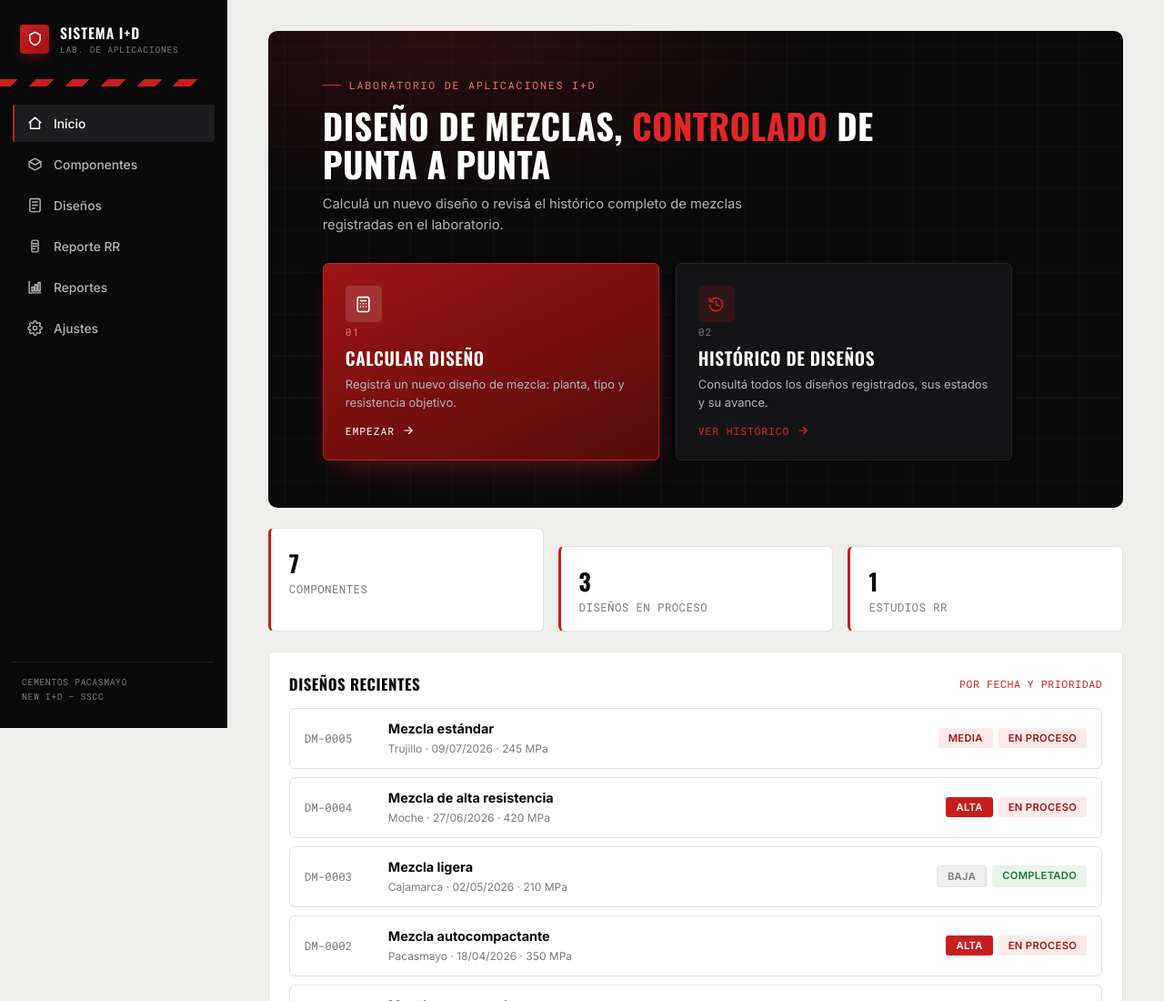
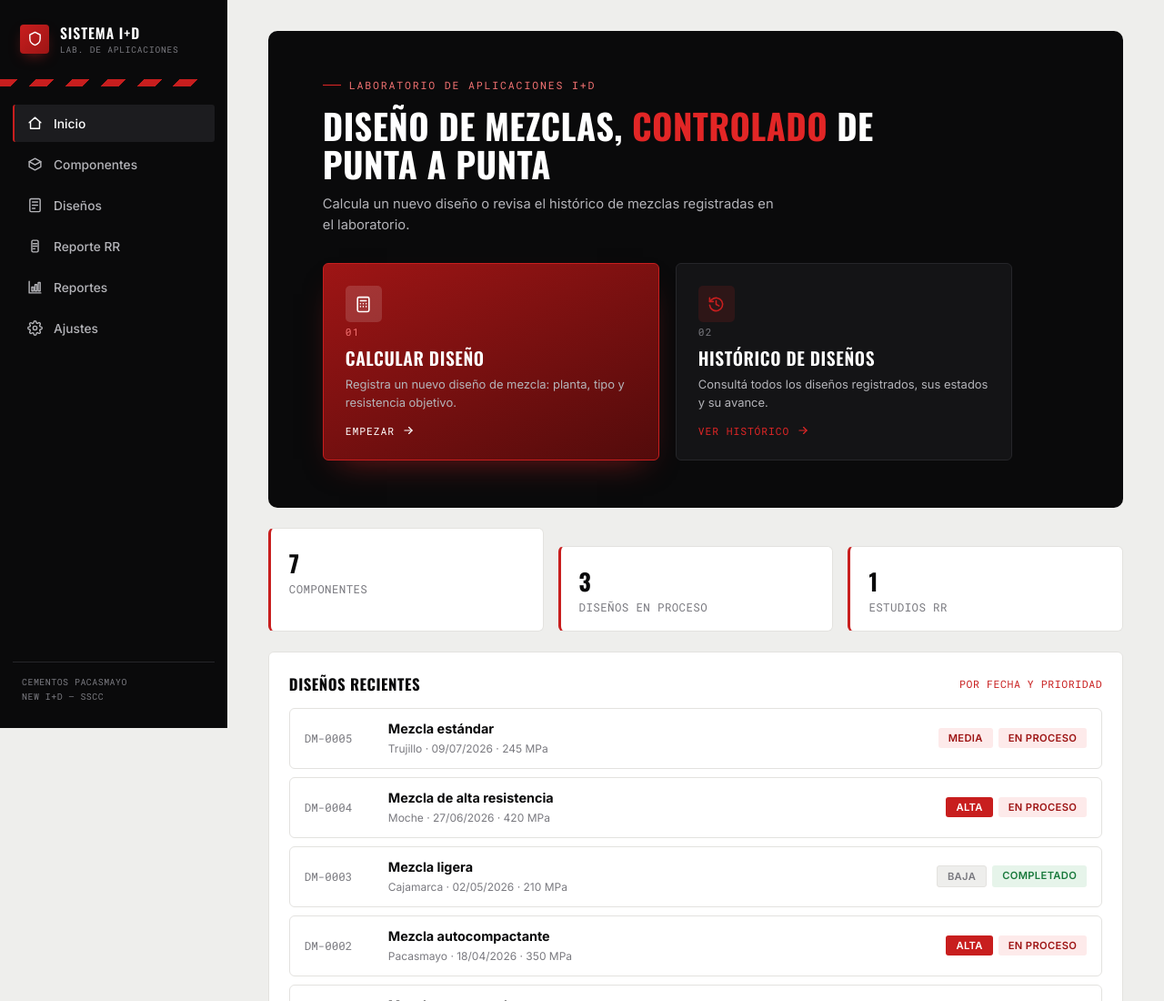
Before and after one commit to Fiorela934985/Sistema-I-D, a plain HTML site: page index.html in a window 1280 px wide. Shown: the top 1100 px of the page at 91% size. Drawn offline with nearby package versions, Linux system fonts and the light colour scheme.

Commit message:
Update index.html

```diff
--- a/index.html
+++ b/index.html
@@ -345,16 +345,16 @@
     <!-- INICIO -->
     <section id="panel-inicio" class="panel active">
       <div class="hero-box">
-        <div class="bg-grid"></div>
+        <div class=""></div>
         <span class="eyebrow-badge">Laboratorio de Aplicaciones I+D</span>
         <h1>Diseño de mezclas, <em>controlado</em> de punta a punta</h1>
-        <p class="lead">Calculá un nuevo diseño o revisá el histórico completo de mezclas registradas en el laboratorio.</p>
+        <p class="lead">Calcula un nuevo diseño o revisa el histórico de mezclas registradas en el laboratorio.</p>
         <div class="cta-row">
           <button class="cta-card cta-primary" id="btn-calcular">
             <span class="cta-icon"><svg viewBox="0 0 24 24" fill="none" stroke="#fff" stroke-width="2" stroke-linecap="round" stroke-linejoin="round"><rect x="4" y="2" width="16" height="20" rx="2"/><line x1="8" y1="7" x2="16" y2="7"/><line x1="8" y1="11" x2="8" y2="11.01"/><line x1="12" y1="11" x2="12" y2="11.01"/><line x1="16" y1="11" x2="16" y2="11.01"/><line x1="8" y1="15" x2="8" y2="15.01"/><line x1="12" y1="15" x2="12" y2="15.01"/><line x1="16" y1="15" x2="16" y2="15.01"/></svg></span>
             <span class="num">01</span>
             <h3>Calcular Diseño</h3>
-            <p>Registrá un nuevo diseño de mezcla: planta, tipo y resistencia objetivo.</p>
+            <p>Registra un nuevo diseño de mezcla: planta, tipo y resistencia objetivo.</p>
             <span class="go">Empezar <svg viewBox="0 0 24 24" fill="none" stroke="currentColor" stroke-width="2" stroke-linecap="round" stroke-linejoin="round"><path d="M5 12h14"/><path d="M13 6l6 6-6 6"/></svg></span>
           </button>
           <button class="cta-card cta-secondary" id="btn-historico">
```
